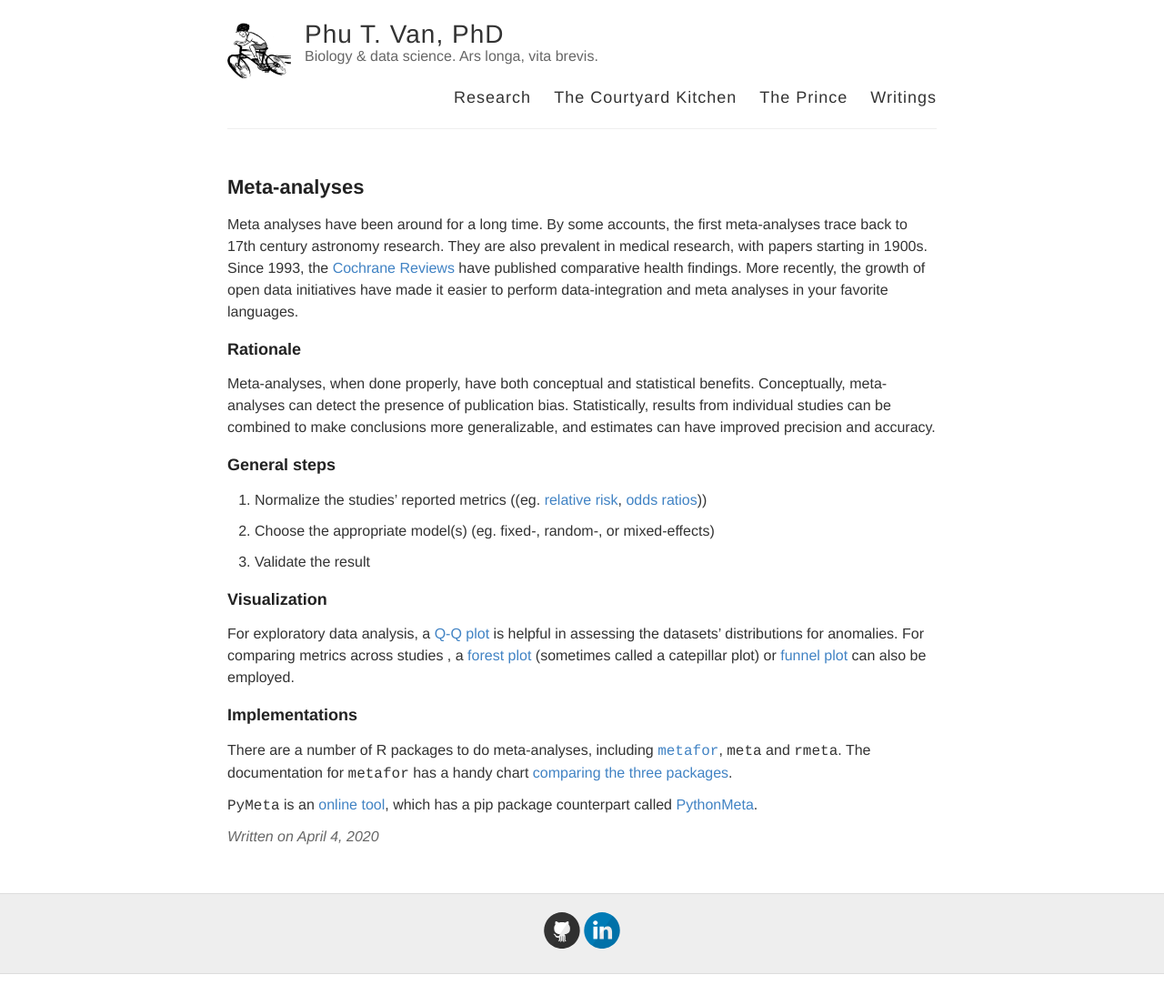
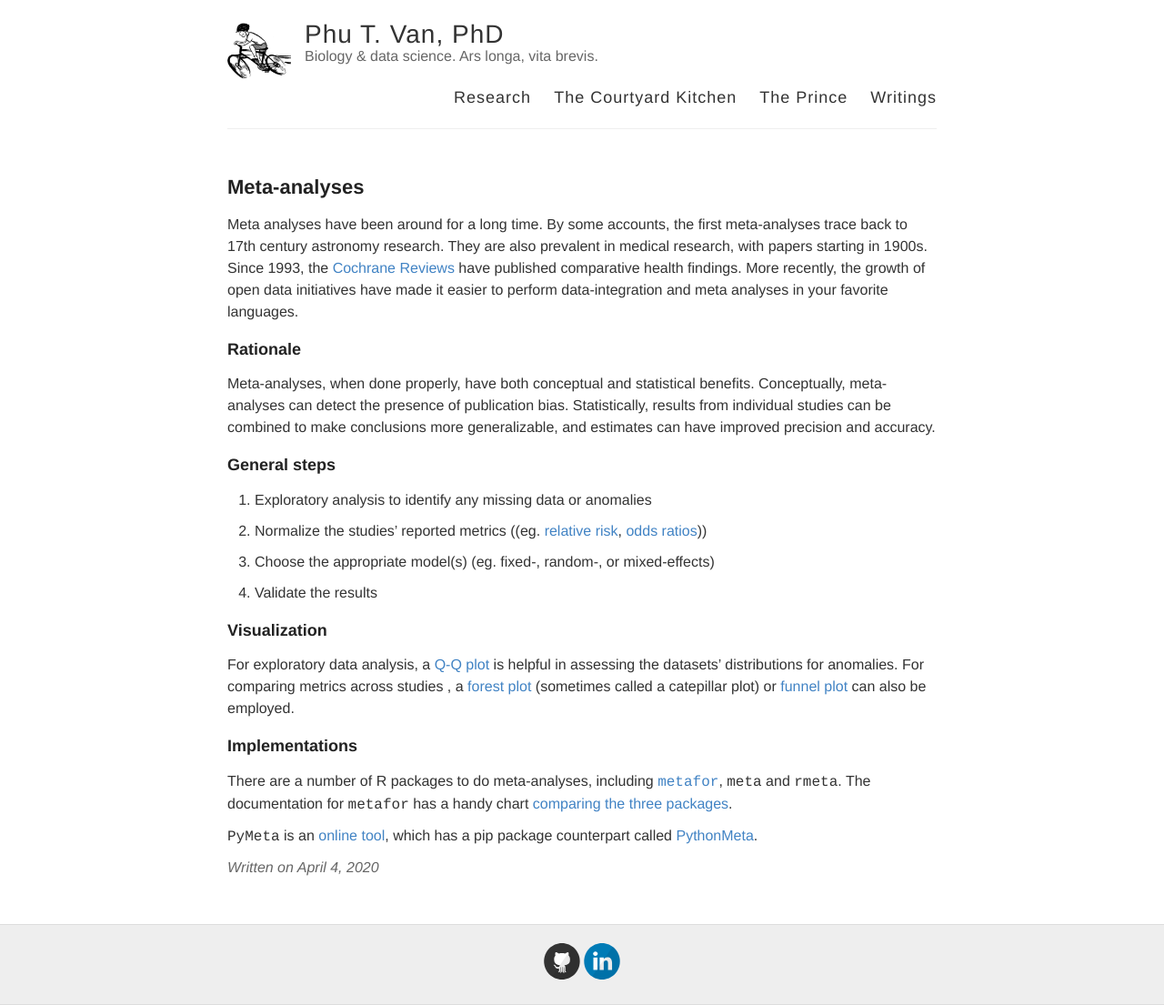
Before and after one commit to ptvan/ptvan.github.io, a Jekyll site: the page built from _posts/2020-04-04-meta-analyses.md, in a window 1280 px wide. Shown: the whole page at 91% size. Built offline with Jekyll 4.4.1, drawn with Linux system fonts in a browser that asks for light colours; before the commit the page ends 1071 px from its top, so only the background shows below that.

Commit message:
added EDA step to outline

```diff
--- a/_posts/2020-04-04-meta-analyses.md
+++ b/_posts/2020-04-04-meta-analyses.md
@@ -11,11 +11,13 @@ Meta-analyses, when done properly, have both conceptual and statistical benefits
 
 ### General steps
 
-1. Normalize the studies' reported metrics ((eg. [relative risk](https://en.wikipedia.org/wiki/Relative_risk), [odds ratios](https://en.wikipedia.org/wiki/Odds_ratio)))
+1. Exploratory analysis to identify any missing data or anomalies
 
-2. Choose the appropriate model(s) (eg. fixed-, random-, or mixed-effects)
+2. Normalize the studies' reported metrics ((eg. [relative risk](https://en.wikipedia.org/wiki/Relative_risk), [odds ratios](https://en.wikipedia.org/wiki/Odds_ratio)))
 
-3. Validate the result
+3. Choose the appropriate model(s) (eg. fixed-, random-, or mixed-effects)
+
+4. Validate the results
 
 ### Visualization
 
```
